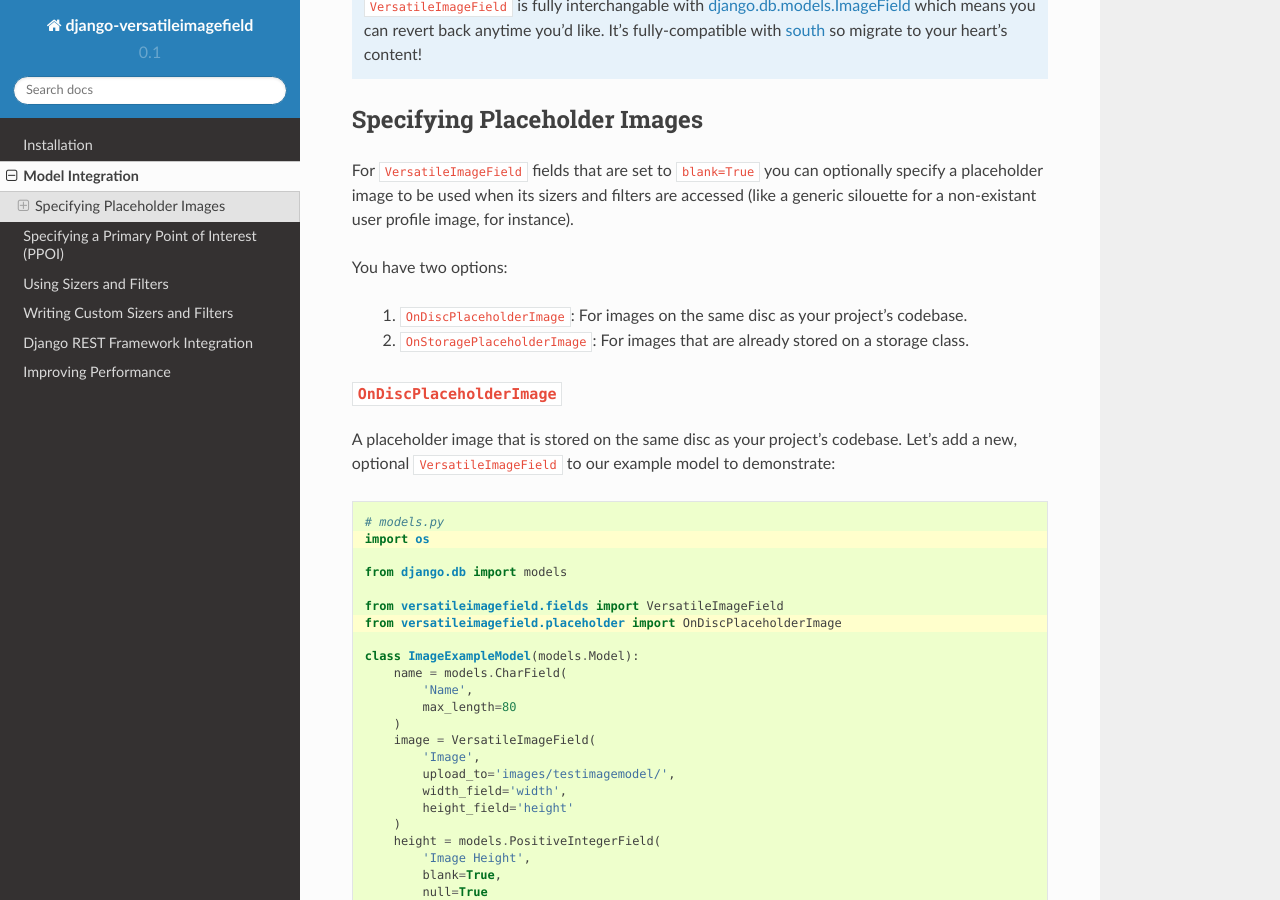
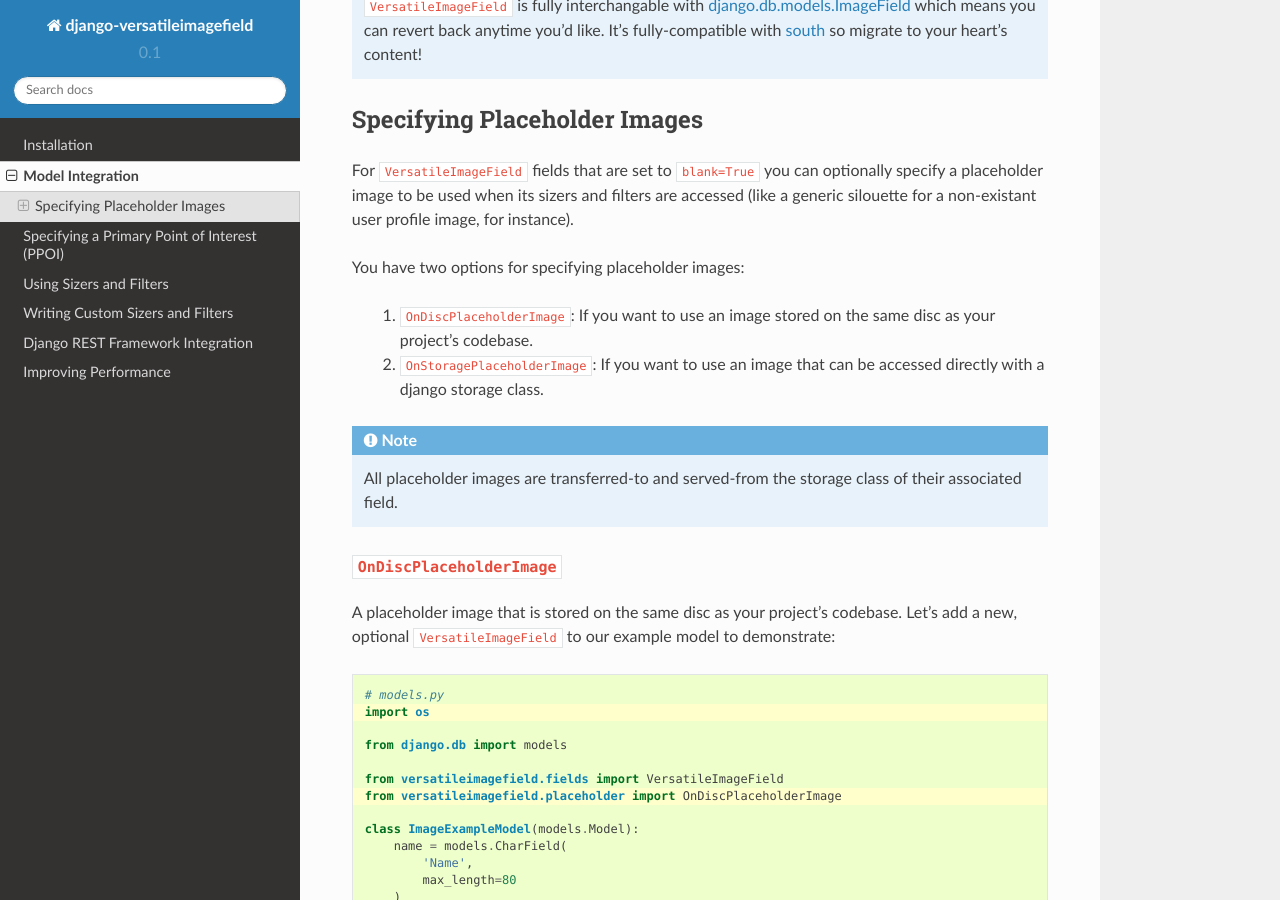
Before and after one commit to respondcreate/django-versatileimagefield, a Sphinx documentation site: the page built from docs/model_integration.rst, in a window 1280 px wide and 900 px high, scrolled down 1501 px. Built offline with Sphinx 7.4.7 and the Read the Docs theme 2.0.0, drawn with Linux system fonts in a browser that asks for light colours; some of the changed text lies outside the part shown.

Commit message:
Minor placeholder doc tweaks.

```diff
--- a/docs/model_integration.rst
+++ b/docs/model_integration.rst
@@ -90,10 +90,12 @@ Specifying Placeholder Images
 
 For ``VersatileImageField`` fields that are set to ``blank=True`` you can optionally specify a placeholder image to be used when its sizers and filters are accessed (like a generic silouette for a non-existant user profile image, for instance).
 
-You have two options:
+You have two options for specifying placeholder images:
 
-    1. ``OnDiscPlaceholderImage``: For images on the same disc as your project's codebase.
-    2. ``OnStoragePlaceholderImage``: For images that are already stored on a storage class.
+    1. ``OnDiscPlaceholderImage``: If you want to use an image stored on the same disc as your project's codebase.
+    2. ``OnStoragePlaceholderImage``: If you want to use an image that can be accessed directly with a django storage class.
+
+.. note:: All placeholder images are transferred-to and served-from the storage class of their associated field.
 
 ``OnDiscPlaceholderImage``
 ~~~~~~~~~~~~~~~~~~~~~~~~~~
@@ -160,7 +162,7 @@ Placeholder images defined by ``OnDiscPlaceholderImage`` will simply be saved in
 ``OnStoragePlaceholderImage``
 ~~~~~~~~~~~~~~~~~~~~~~~~~~~~~
 
-A placeholder image that is stored on a storage class. Example:
+A placeholder image that can be accessed with a django storage class. Example:
 
 .. code-block:: python
     :emphasize-lines: 5,32-34
```
